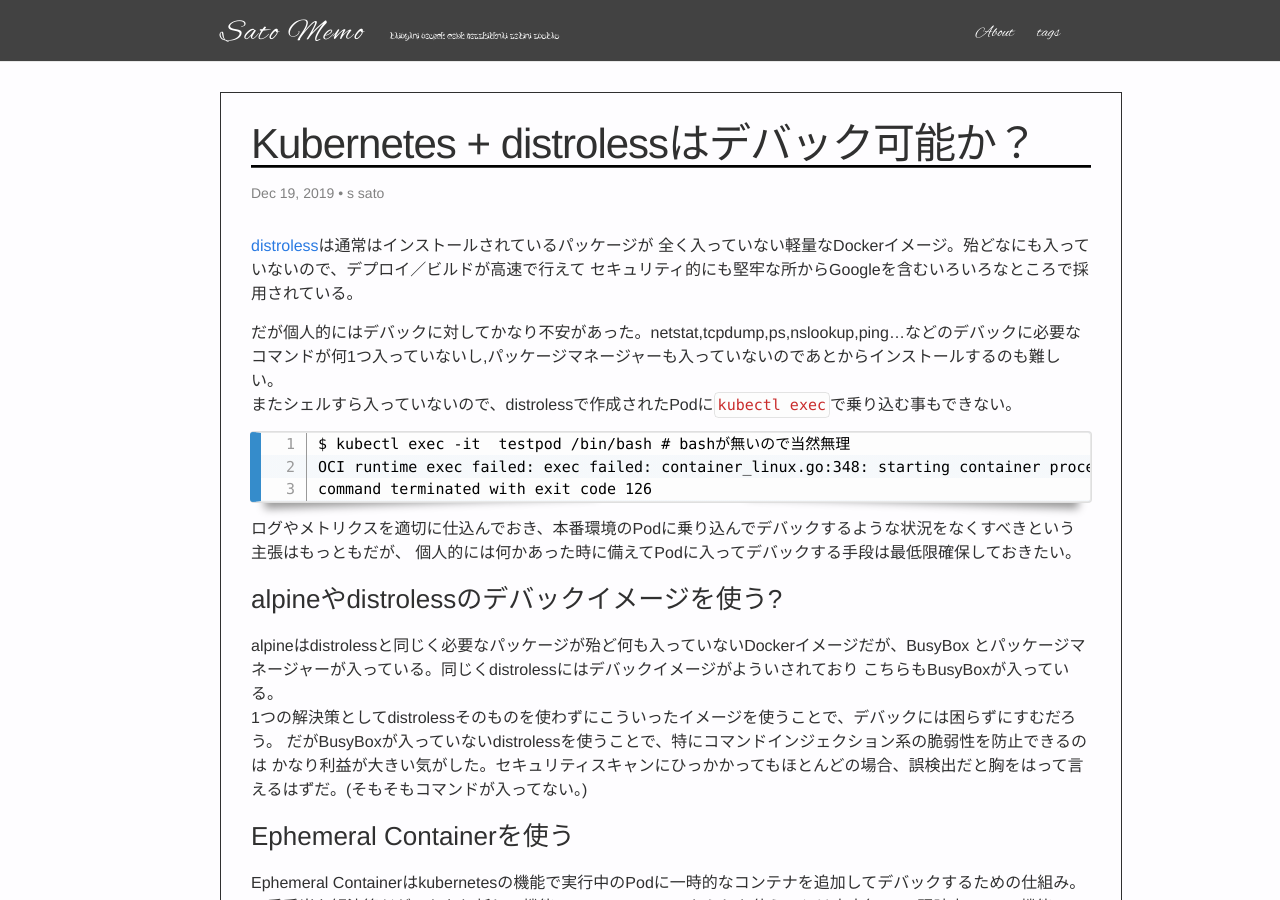
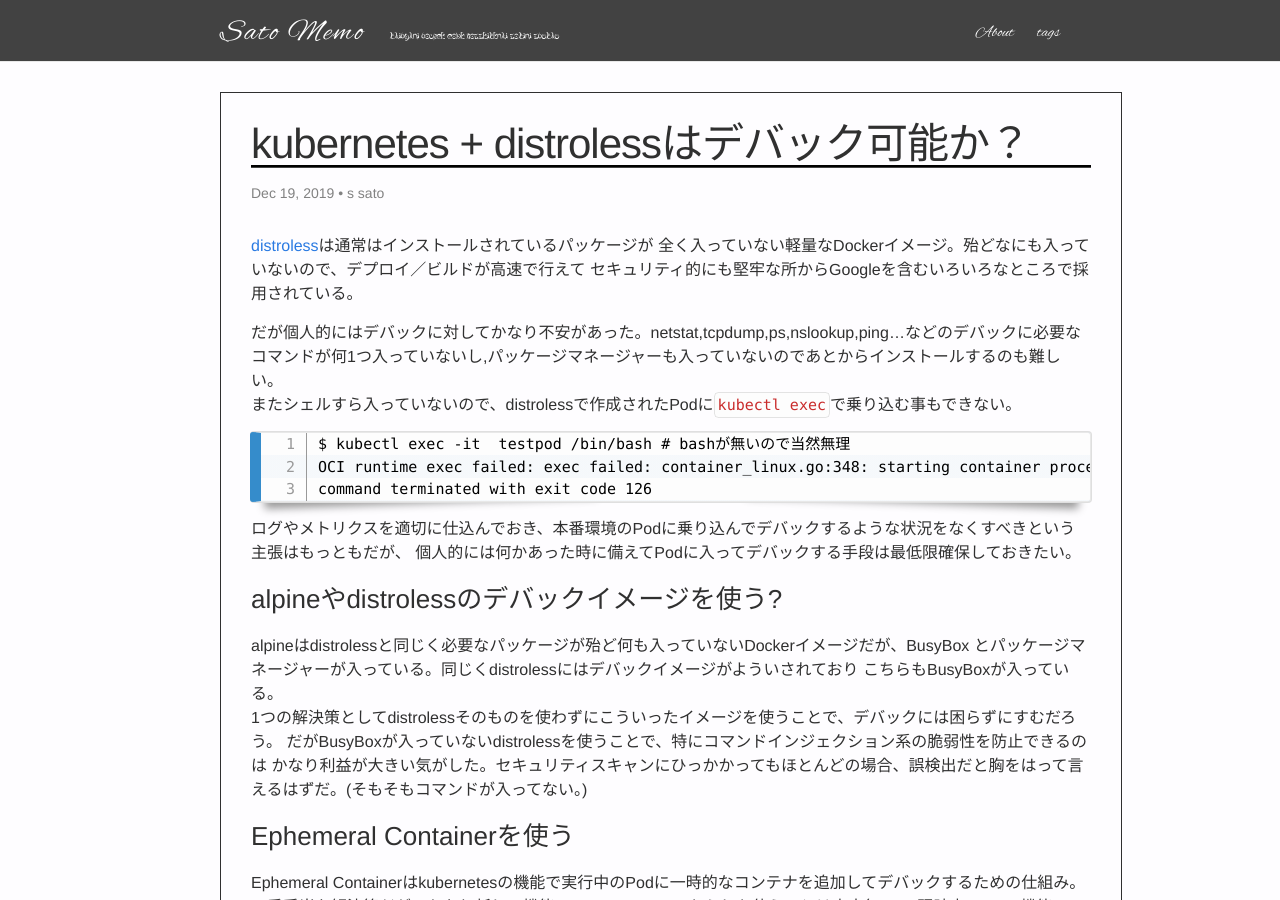
Before and after one commit to sato-s/sato-s.github.io, a Jekyll site: the page built from _posts/2019-12-20-debugging-distroless.md, in a window 1280 px wide and 900 px high. Built offline with Jekyll 4.4.1, drawn with Linux system fonts in a browser that asks for light colours; nearby versions of some CDN libraries.

Commit message:
Fixed spellmiss

```diff
--- a/_posts/2019-12-20-debugging-distroless.md
+++ b/_posts/2019-12-20-debugging-distroless.md
@@ -1,6 +1,6 @@
 ---
 layout: post
-title: Kubernetes + distrolessはデバック可能か？
+title: kubernetes + distrolessはデバック可能か？
 date: '2019-12-20T00:00:00.000+09:00'
 author: s sato
 tags:
```
